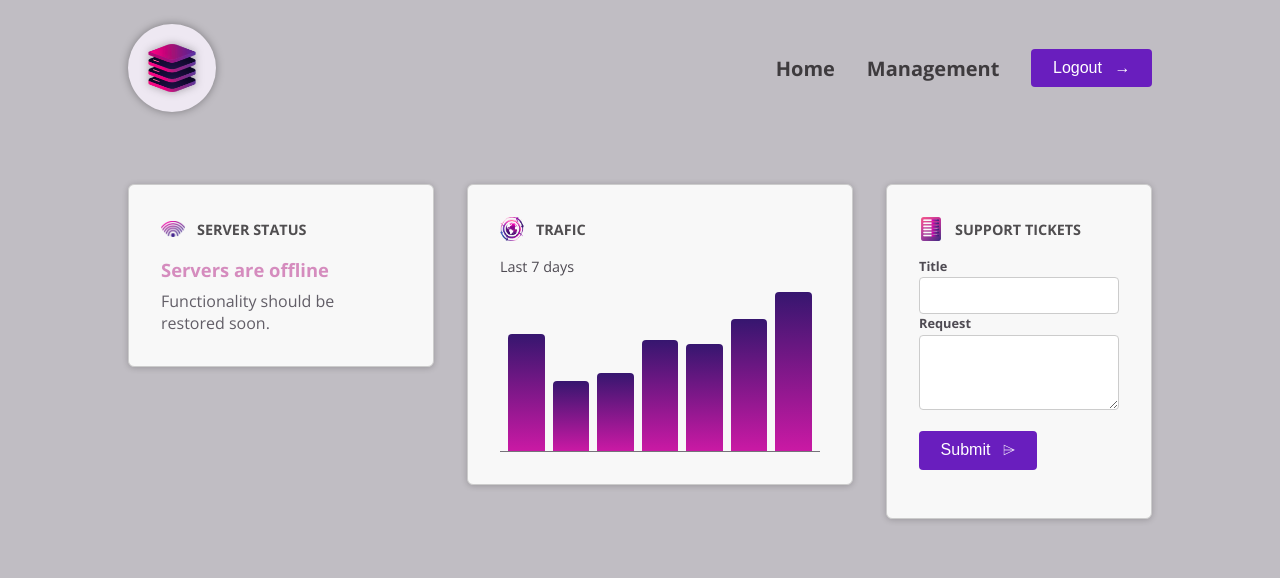
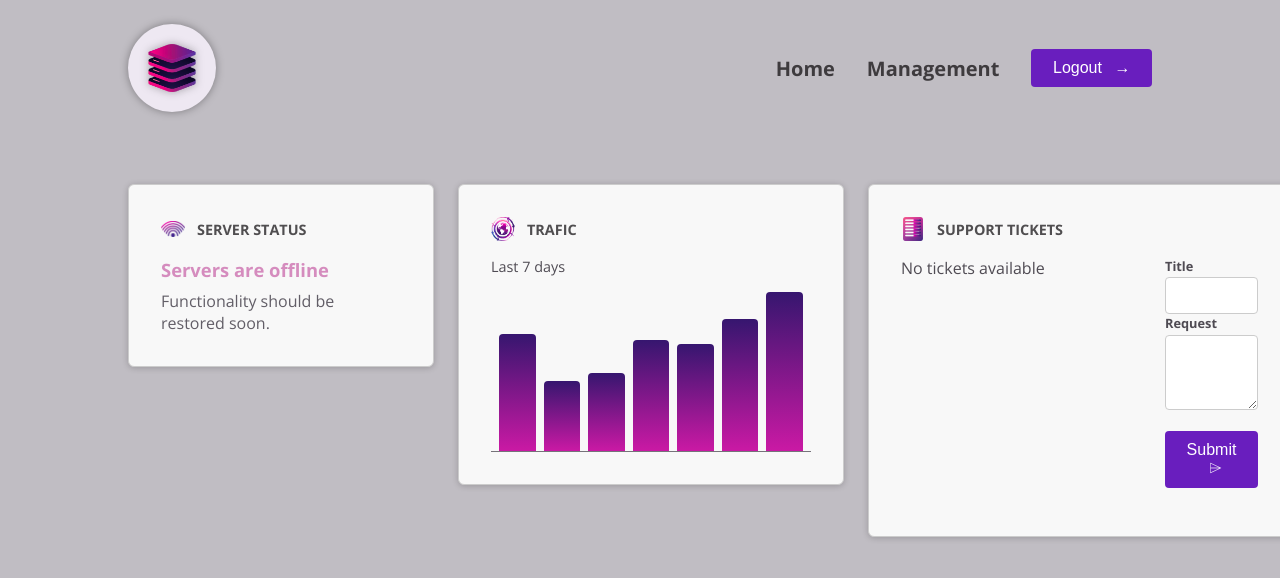
Before and after one commit to Chechuz/server-viewer, an Angular app: page / in a window 1280 px wide. Shown: the top 578 px of the page. Built offline with nearby package versions, Linux system fonts and the light colour scheme.

Commit message:
hasta clase 143

```diff
--- a/src/app/dashboard/tickets/new-ticket/new-ticket.component.ts
+++ b/src/app/dashboard/tickets/new-ticket/new-ticket.component.ts
@@ -1,4 +1,4 @@
-import { AfterViewInit, Component, ElementRef, OnInit, viewChild, ViewChild } from '@angular/core';
+import { AfterViewInit, Component, ElementRef, EventEmitter, OnInit, output, Output, viewChild, ViewChild } from '@angular/core';
 import { ButtonComponent } from '../../../shared/button/button.component';
 import { ControlComponent } from "../../../shared/control/control.component";
 import { FormsModule } from '@angular/forms';
@@ -13,6 +13,8 @@
 export class NewTicketComponent implements OnInit, AfterViewInit{
   @ViewChild('form') private form?: ElementRef<HTMLFormElement>;
   //private form = viewChild.required<ElementRef<HTMLFormElement>>('form');
+  //@Output() add= new EventEmitter<{title:string; text:string}>();
+  add = output<{title:string; text:string}>();
 
   constructor(){}
 
@@ -27,8 +29,7 @@
   }
 
   onSubmit(title:string, ticketText: string){
-    console.log(title);
-    console.log(ticketText);
+    this.add.emit({title: title, text: ticketText});
     this.form?.nativeElement.reset();
   }
 
--- /dev/null
+++ b/src/app/dashboard/tickets/ticket.model.ts
@@ -0,0 +1,6 @@
+export interface Ticket{
+    id: string;
+    title: string;
+    request: string;
+    status: 'open' | 'closed';
+}
--- a/src/app/dashboard/tickets/ticket/ticket.component.css
+++ b/src/app/dashboard/tickets/ticket/ticket.component.css
@@ -0,0 +1,73 @@
+article {
+    border-radius: 4px;
+    background-color: #59555f;
+    color: #ded8e6;
+  }
+
+  h3 {
+    padding: 0.5rem;
+    margin: 0;
+    font-size: 0.9rem;
+    display: flex;
+    gap: 0.5rem;
+    align-items: center;
+  }
+
+  h3 div {
+    width: 0.9rem;
+    height: 0.9rem;
+    border-radius: 50%;
+  }
+
+  .ticket-open {
+    background-color: #de62e9;
+  }
+
+  .ticket-closed {
+    background-color: #51c788;
+  }
+
+  .text {
+    text-align: left;
+  }
+
+  button {
+    flex: 1;
+    width: 100%;
+    font: inherit;
+    background: transparent;
+    border: none;
+    color: #ded8e6;
+    display: flex;
+    justify-content: space-between;
+    align-items: center;
+  }
+
+  button span:first-child {
+    margin-bottom: 0.1rem;
+  }
+
+  button span:last-child {
+    width: 1rem;
+  }
+
+  p {
+    margin: 0;
+    padding: 1rem;
+    font-size: 0.9rem;
+  }
+
+  p:has(button) {
+    padding-top: 0;
+  }
+
+  p button {
+    padding: 0;
+    width: auto;
+    display: inline;
+    font-size: 0.75rem;
+  }
+
+  p button:hover {
+    color: #ec9fea;
+  }
--- a/src/app/dashboard/tickets/ticket/ticket.component.html
+++ b/src/app/dashboard/tickets/ticket/ticket.component.html
@@ -1 +1,52 @@
-<p>ticket works!</p>
+<article>
+    <h3>
+      <div
+        [class]="{
+          'ticket-open': data().status==='open',
+          'ticket-closed': data().status==='closed',
+        }"
+      ></div>
+      <button (click)="onToggleDetails()">
+        <span class="text">{{data().title}}</span>
+        <span>
+          @if (detailsVisible()) {
+          <svg
+            xmlns="http://www.w3.org/2000/svg"
+            fill="none"
+            viewBox="0 0 24 24"
+            stroke-width="1.5"
+            stroke="currentColor"
+            class="w-6 h-6"
+          >
+            <path
+              stroke-linecap="round"
+              stroke-linejoin="round"
+              d="m19.5 8.25-7.5 7.5-7.5-7.5"
+            />
+          </svg>
+
+          } @else {
+          <svg
+            xmlns="http://www.w3.org/2000/svg"
+            viewBox="0 0 24 24"
+            fill="currentColor"
+            class="w-6 h-6"
+          >
+            <path
+              fill-rule="evenodd"
+              d="M11.47 7.72a.75.75 0 0 1 1.06 0l7.5 7.5a.75.75 0 1 1-1.06 1.06L12 9.31l-6.97 6.97a.75.75 0 0 1-1.06-1.06l7.5-7.5Z"
+              clip-rule="evenodd"
+            />
+          </svg>
+          }
+        </span>
+      </button>
+    </h3>
+
+    @if (detailsVisible()) {
+    <p>{{data().request}}</p>
+
+    @if (data().status === 'open') {
+    <p><button (click)="onMarkAsCompleted()">Mark as completed</button></p>
+    } }
+  </article>
--- a/src/app/dashboard/tickets/ticket/ticket.component.ts
+++ b/src/app/dashboard/tickets/ticket/ticket.component.ts
@@ -1,4 +1,5 @@
-import { Component } from '@angular/core';
+import { Component, input, output, signal } from '@angular/core';
+import { Ticket } from '../ticket.model';
 
 @Component({
   selector: 'app-ticket',
@@ -8,5 +9,17 @@
   styleUrl: './ticket.component.css'
 })
 export class TicketComponent {
+    data = input.required<Ticket>();
+    close = output();
+    detailsVisible = signal(false);
+
+    onToggleDetails(){
+      //this.detailsVisible.set(!this.detailsVisible());
+      this.detailsVisible.update((wasVisible)=> !wasVisible);  //otra manera de hacer lo mismo
+    }
+
+    onMarkAsCompleted(){
+      this.close.emit();
+    }
 
 }
--- a/src/app/dashboard/tickets/tickets.component.html
+++ b/src/app/dashboard/tickets/tickets.component.html
@@ -1,3 +1,14 @@
+    <div>
+      <ul>
+        @for(ticket of tickets; track ticket.id){
+          <li>
+            <app-ticket [data]="ticket" (close)="onCloseTicket(ticket.id)" /> {{$count}}
+          </li>
+        } @empty {
+          <p>No tickets available</p>
+        }
+      </ul>
+    </div>
     <div id="new-ticket">
-      <app-new-ticket/>
+      <app-new-ticket (add)="onAdd($event)"/>
     </div>
--- a/src/app/dashboard/tickets/tickets.component.ts
+++ b/src/app/dashboard/tickets/tickets.component.ts
@@ -1,13 +1,34 @@
 import { Component } from '@angular/core';
 import { NewTicketComponent } from "./new-ticket/new-ticket.component";
+import { Ticket } from './ticket.model';
+import { TicketComponent } from './ticket/ticket.component';
 
 @Component({
   selector: 'app-tickets',
   standalone: true,
-  imports: [NewTicketComponent],
+  imports: [NewTicketComponent, TicketComponent],
   templateUrl: './tickets.component.html',
   styleUrl: './tickets.component.css'
 })
 export class TicketsComponent {
+  tickets: Ticket[] = [];
 
+  onAdd(ticketData: {title:string; text:string}){
+    const ticket: Ticket= {
+      title: ticketData.title,
+      request: ticketData.text,
+      id: Math.random().toString(),
+      status: 'open'
+    }
+    this.tickets.push(ticket);
+  }
+
+  onCloseTicket(id:string){
+    this.tickets = this.tickets.map((ticket)=>{
+      if(ticket.id== id) {
+        return {...ticket, status: 'closed'}
+      }
+      return ticket;
+    });
+  }
 }
```
